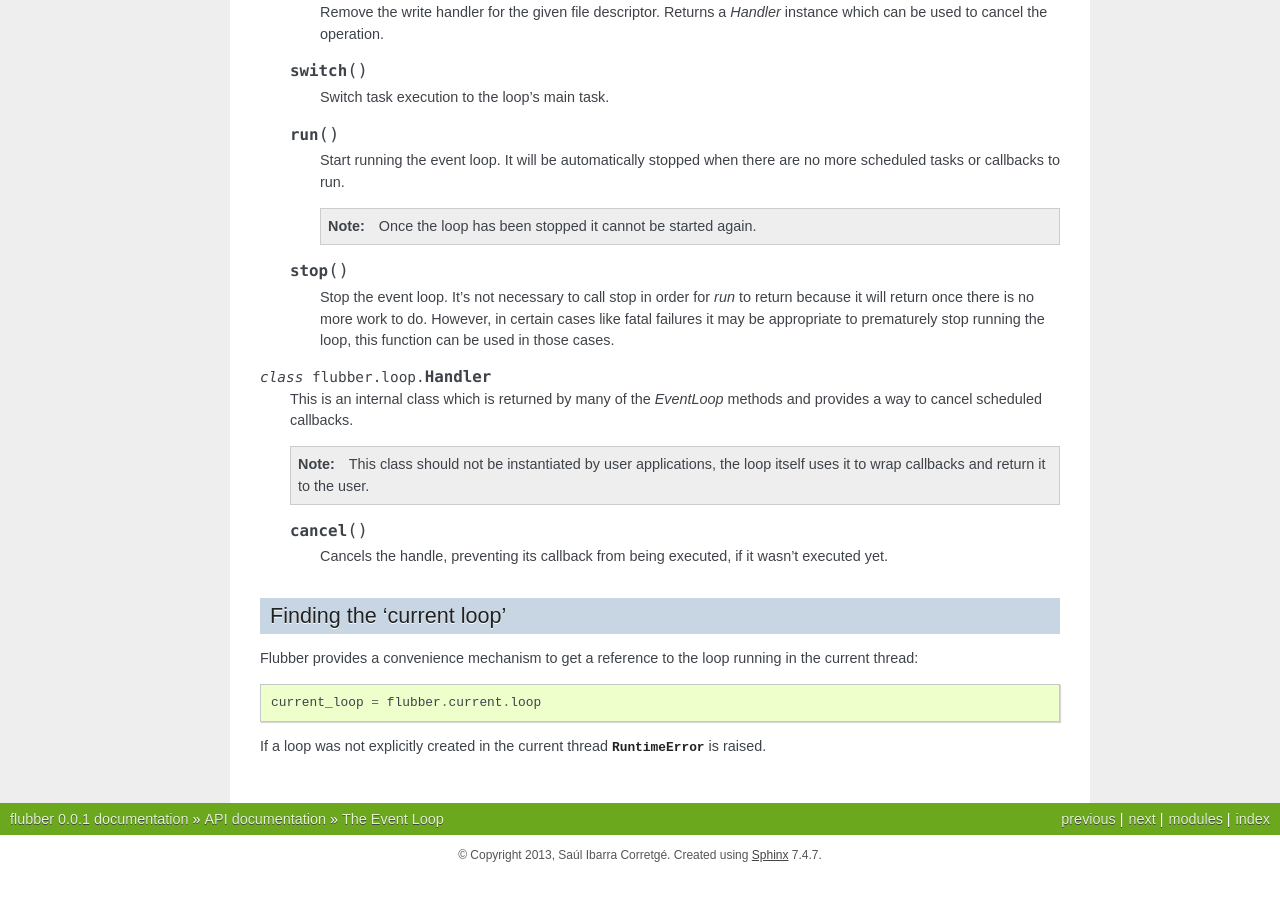
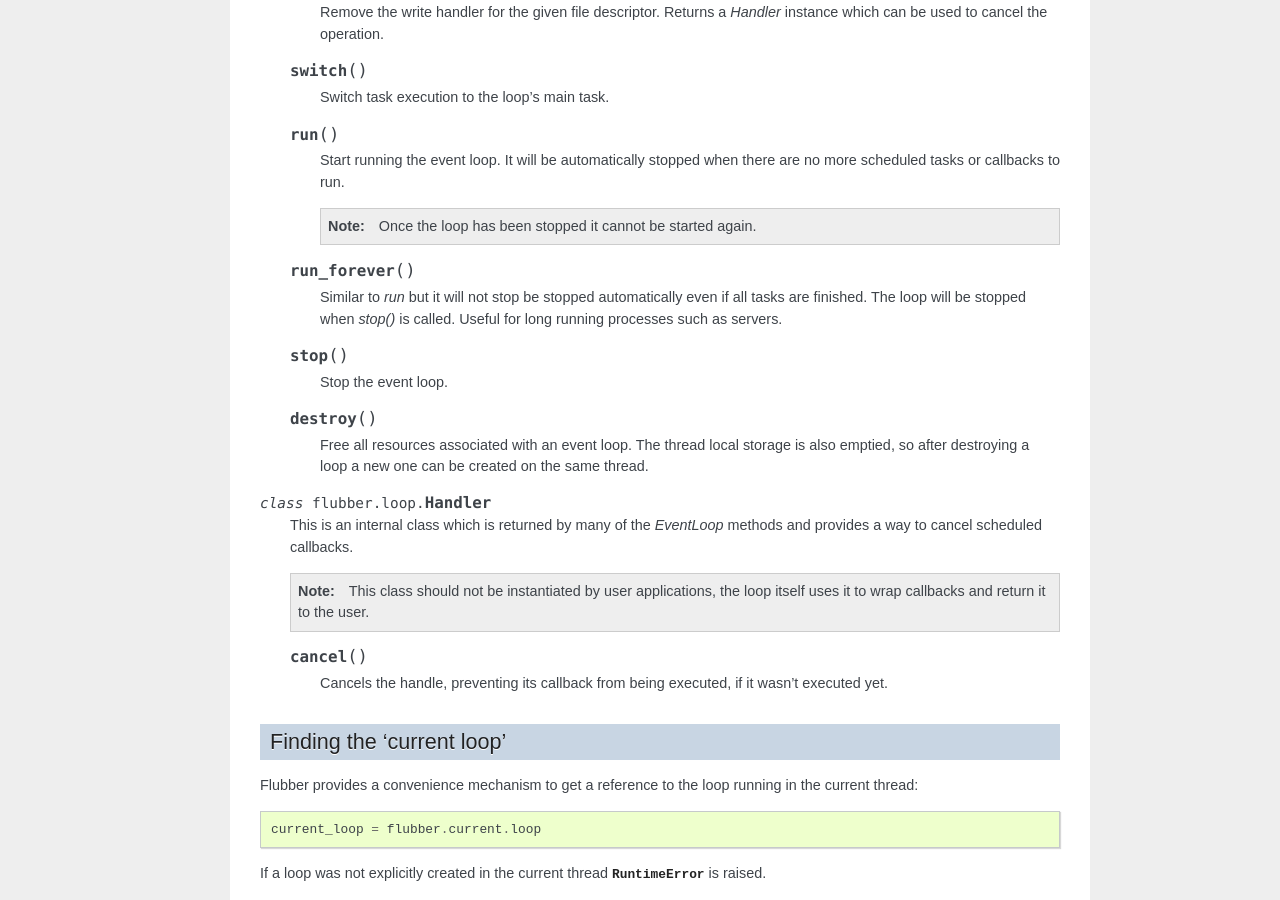
Before and after one commit to saghul/evergreen, a Sphinx documentation site: the page built from docs/loop.rst, in a window 1280 px wide and 900 px high, scrolled down 1054 px. Built offline with Sphinx 7.4.7, drawn with Linux system fonts in a browser that asks for light colours; before the commit the page ends 1929 px from its top, so only the background shows below that; some of the changed text lies outside the part shown.

Commit message:
Updated documentation

```diff
--- a/docs/loop.rst
+++ b/docs/loop.rst
@@ -83,13 +83,21 @@ based callback scheduling.
         .. note::
             Once the loop has been stopped it cannot be started again.
 
+    .. py:method:: run_forever
+
+        Similar to `run` but it will not stop be stopped automatically even if
+        all tasks are finished. The loop will be stopped when `stop()` is called.
+        Useful for long running processes such as servers.
+
     .. py:method:: stop
 
-        Stop the event loop. It's not necessary to call stop in order
-        for `run` to return because it will return once there is no more
-        work to do. However, in certain cases like fatal failures it may
-        be appropriate to prematurely stop running the loop, this function
-        can be used in those cases.
+        Stop the event loop.
+
+    .. py:method:: destroy
+
+        Free all resources associated with an event loop. The thread local
+        storage is also emptied, so after destroying a loop a new one can be created
+        on the same thread.
 
 
 .. py:class:: Handler
```
